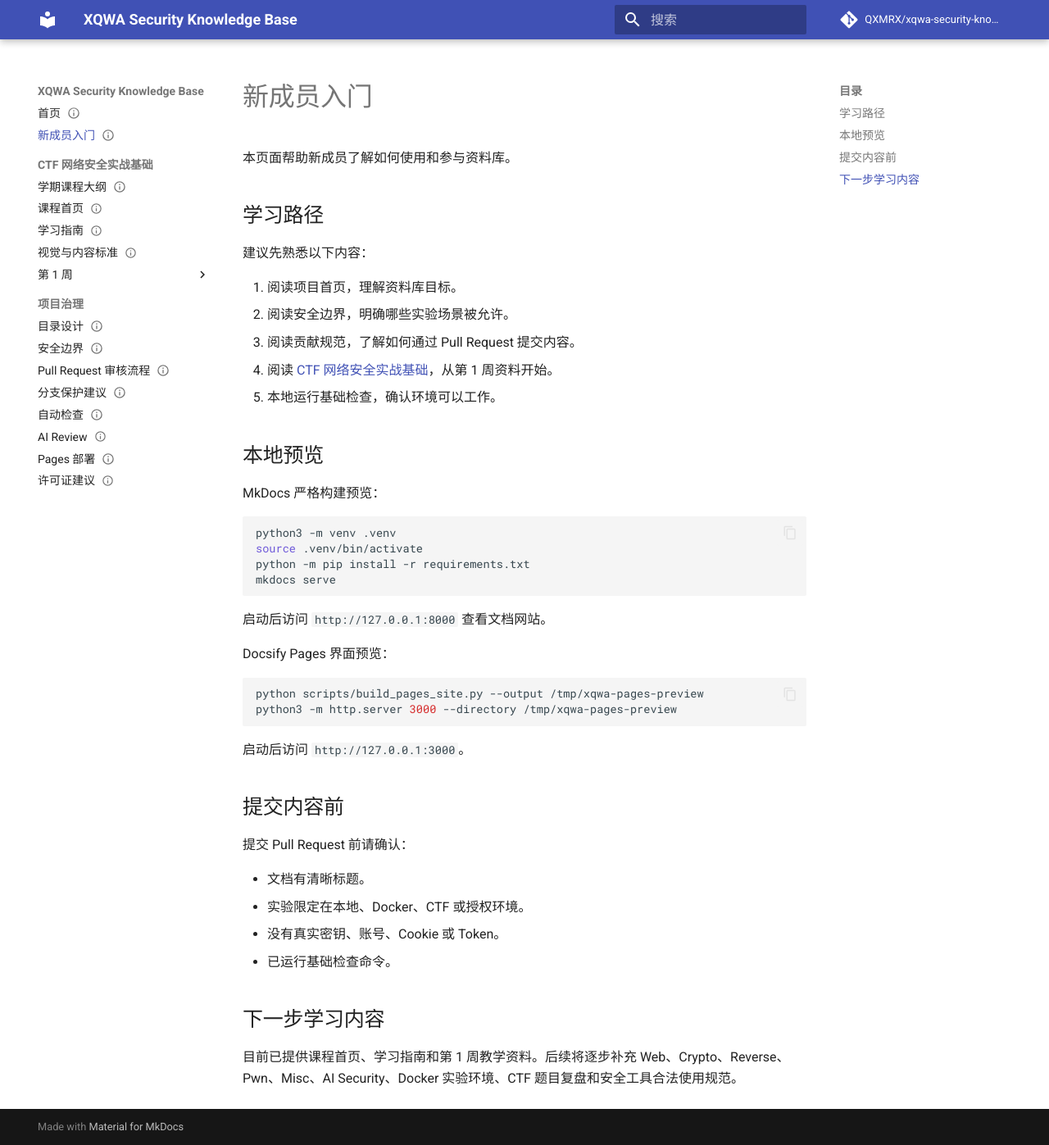
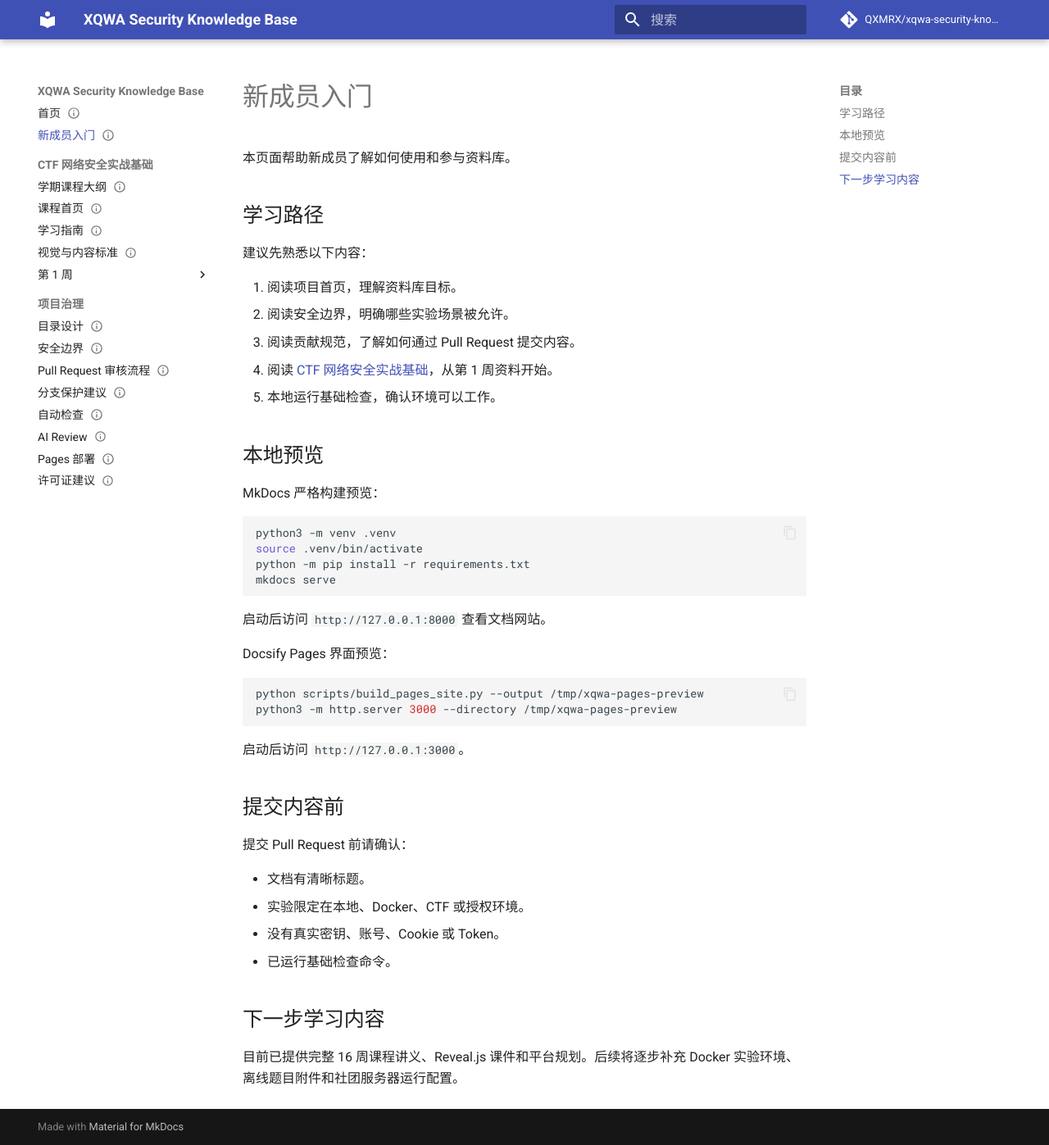
Before and after one commit to QXMRX/xqwa-security-knowledge-base, an MkDocs documentation site: the page built from docs/getting-started.md, in a window 1280 px wide and 1397 px high. Shown: the whole window at 82% size. Built offline with MkDocs 1.6.1 and Material for MkDocs 9.7.7, drawn with Linux system fonts in a browser that asks for light colours; comment, search, counter and statistics services are not loaded.

Commit message:
Update course for all weeks: docs/getting-started.md

```diff
--- a/docs/getting-started.md
+++ b/docs/getting-started.md
@@ -54,4 +54,4 @@
 
 ## 下一步学习内容
 
-目前已提供课程首页、学习指南和第 1 周教学资料。后续将逐步补充 Web、Crypto、Reverse、Pwn、Misc、AI Security、Docker 实验环境、CTF 题目复盘和安全工具合法使用规范。
+目前已提供完整 16 周课程讲义、Reveal.js 课件和平台规划。后续将逐步补充 Docker 实验环境、离线题目附件和社团服务器运行配置。
```
